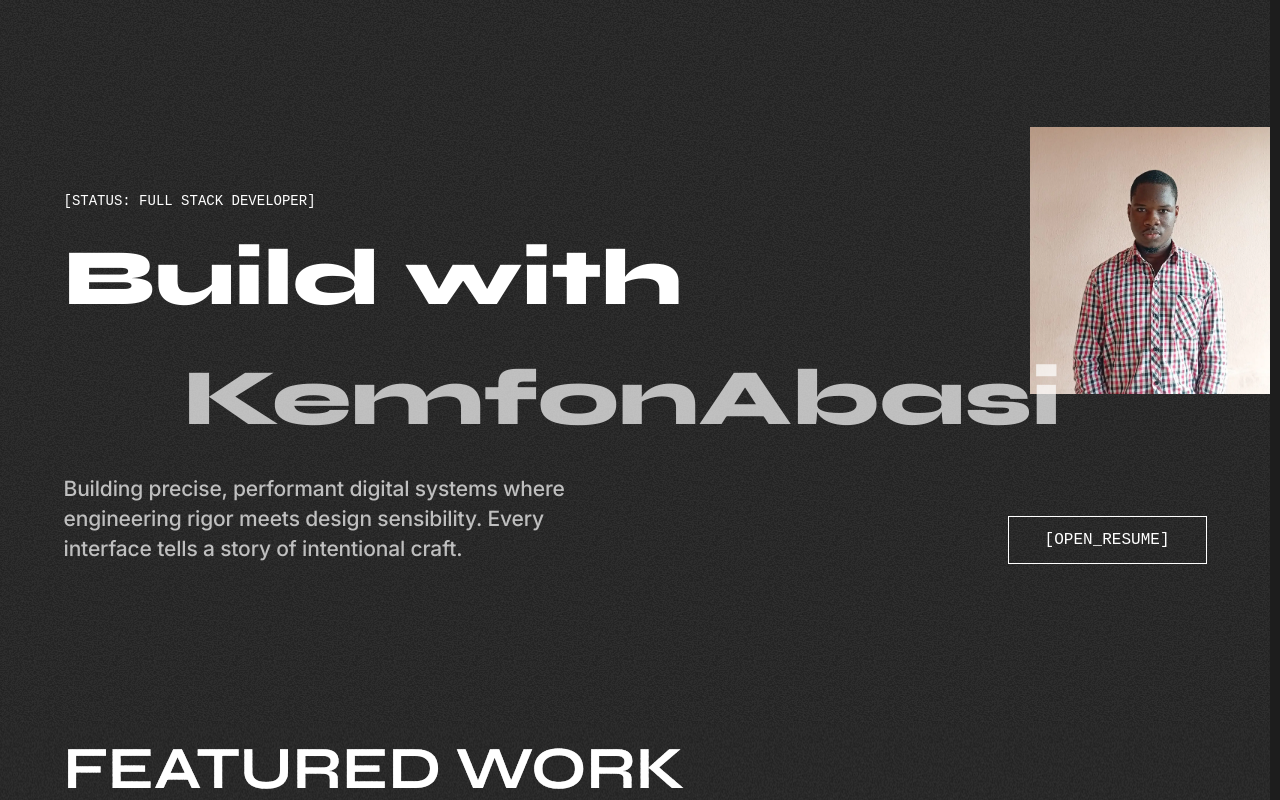
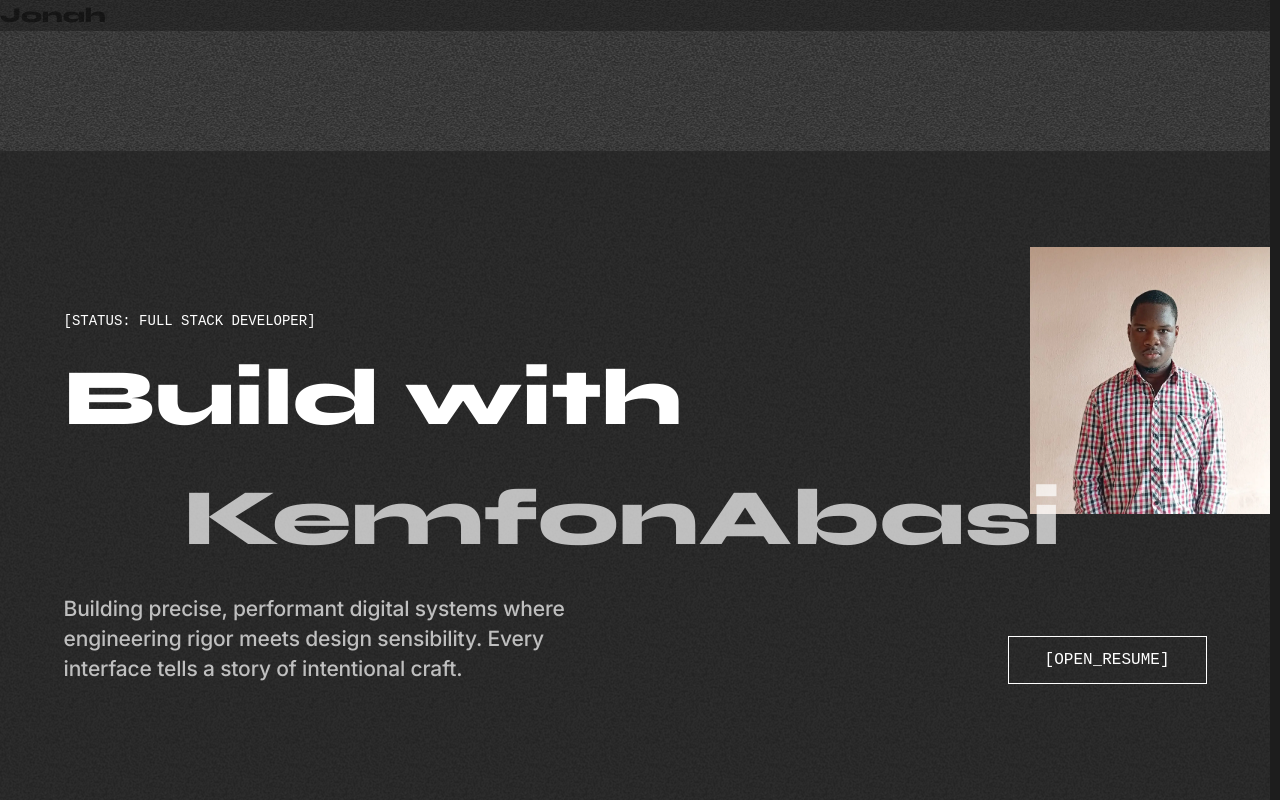
Before and after one commit to KemfonAbasi001/Kemfons-Portfolio, a React (Vite) app in the folder portfolio-web/: page / in a window 1280 px wide. Shown: the top 800 px of the page. Built offline with nearby package versions, Linux system fonts and the light colour scheme.

Commit message:
New Commit

```diff
--- a/portfolio-web/src/components/Header.jsx
+++ b/portfolio-web/src/components/Header.jsx
@@ -136,7 +136,7 @@ function HeaderSec() {
 
       <div
         id="mobile-menu"
-        className={`lg:hidden fixed inset-0 bg-[#1D1D1D] transition-[clip-path] duration-700 ease-[cubic-bezier(0.65,0,0.35,1)] ${
+        className={`lg:hidden fixed! inset-0 noise-bg z-999 overflow-hidden bg-[#1D1D1D] transition-[clip-path] duration-700 ease-[cubic-bezier(0.65,0,0.35,1)] ${
           open ? "[clip-path:circle(150%_at_95%_5%)]" : "[clip-path:circle(0%_at_95%_5%)]"
         } pointer-events-none`}
         style={open ? { pointerEvents: "auto" } : undefined}
@@ -153,7 +153,7 @@ function HeaderSec() {
               style={{ transitionDelay: open ? `${120 + i * 70}ms` : "0ms" }}
             >
               <span className="font-mono text-[.8rem] text-white/40">{link.n}</span>
-              <span className="font-mono text-[2rem] font-extrabold text-white leading-none">
+              <span className="font-syne text-[2rem] font-extrabold text-white leading-none">
                 {link.label}
               </span>
             </a>
```
